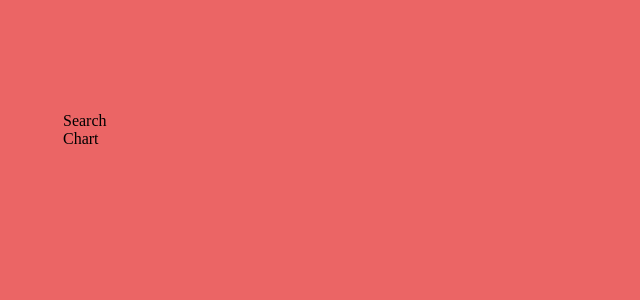
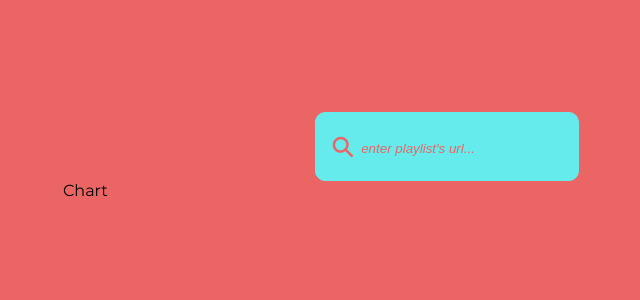
Before and after one commit to Materuilist/youtubeplaylists, a React (Create React App) app: page / in a window 1280 px wide. Shown: the top 300 px of the page, without its empty margins (193-833 px from the left). Built offline with nearby package versions, Linux system fonts and the light colour scheme.

Commit message:
styled search component

```diff
--- a/public/index.html
+++ b/public/index.html
@@ -9,6 +9,11 @@
       content="Web site created using create-react-app"
     />
     <link rel="manifest" href="%PUBLIC_URL%/manifest.json" />
+    <!--font=Montserrat-->
+    <link
+      href="https://fonts.googleapis.com/css2?family=Montserrat:ital,wght@0,300;0,400;0,700;1,300&display=swap"
+      rel="stylesheet"
+    />
     <title>React App</title>
   </head>
   <body>
--- a/src/App.js
+++ b/src/App.js
@@ -5,7 +5,6 @@ import PlaylistSearcher from './components/Layout/PlaylistSearcher/PlaylistSearc
 
 function App() {
   return (
-    //#65ebeb
     <div className={cssClasses.App}>
       <PlaylistSearcher/>
     </div>
--- a/src/components/Layout/PlaylistSearcher/Search/Search.js
+++ b/src/components/Layout/PlaylistSearcher/Search/Search.js
@@ -1,9 +1,15 @@
-import React  from 'react';
+import React, {useState, useRef} from "react";
 
-export default function(){
-    return(
-        <div>
-            Search
-        </div>
-    )
+import cssClasses from "./Search.module.css";
+
+export default function () {
+    const [type, setType] = useState('url');
+    const searchInput = useRef();
+
+  return (
+    <div onClick={()=>searchInput.current.focus()} className={cssClasses.Search}>
+      <span className={cssClasses.SearchIcon}>&#9906;</span>{" "}
+      <input ref={searchInput} type="" className={cssClasses.SearchInput} placeholder={`enter playlist's ${type}...`}/>
+    </div>
+  );
 }
--- a/src/components/Layout/PlaylistSearcher/Search/Search.module.css
+++ b/src/components/Layout/PlaylistSearcher/Search/Search.module.css
@@ -0,0 +1,44 @@
+.Search {
+  width: 30%;
+  margin: 0 auto;
+  padding: 1rem;
+  border: 0.9px solid #65ebeb;
+  background-color: #65ebeb;
+  border-radius: 10px;
+  outline: none;
+  cursor: text;
+  color: #eb6565;
+  font-size: 1.5rem;
+  transition: all 0.3s ease-out;
+}
+
+.SearchIcon {
+  vertical-align: middle;
+  font-size: 1.8rem;
+  display: inline-block;
+  transform: rotate(-45deg);
+  background-color: transparent;
+}
+
+.SearchInput {
+  color: inherit;
+  background-color: transparent;
+  outline: none;
+  border: none;
+}
+
+::-webkit-input-placeholder {
+  /* Chrome */
+  color: #eb6565;
+  font-weight: 100;
+  font-style: italic;
+}
+
+.Search:hover{
+  color: #65ebeb;
+  background-color: #eb6565;
+}
+
+.Search:hover ::-webkit-input-placeholder{
+    color: #65ebeb;
+}
--- a/src/index.module.css
+++ b/src/index.module.css
@@ -1,6 +1,8 @@
-*{
+:global body{
     box-sizing: border-box;
     margin: 0;
     padding: 0;
     background-color: #eb6565;
+    font-family: 'Montserrat', sans-serif;
+    font-size: 16px;
 }
```
